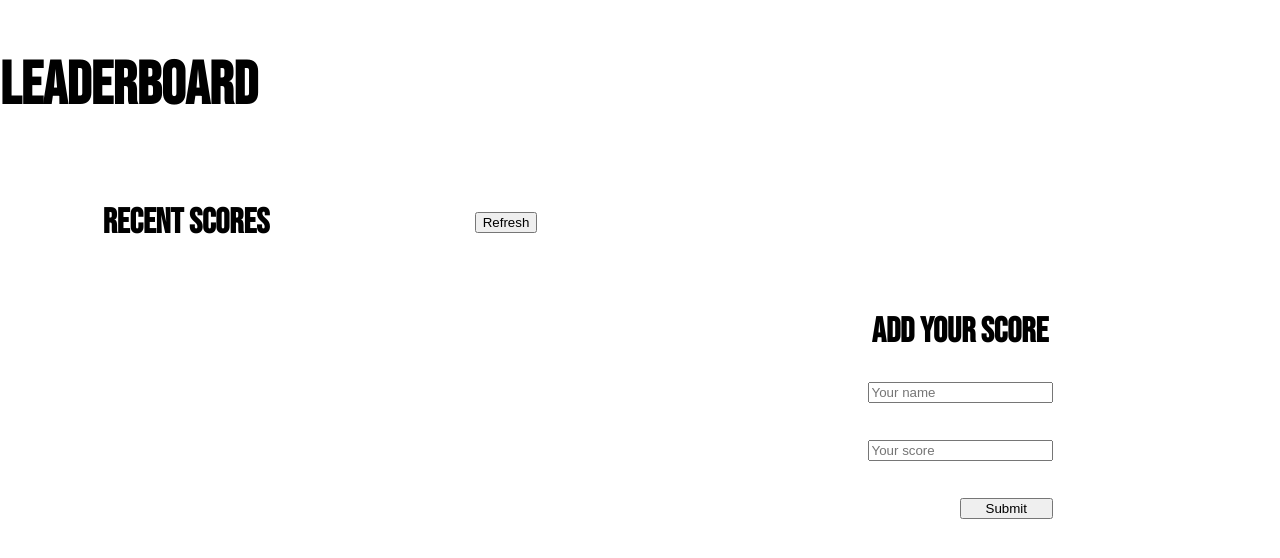
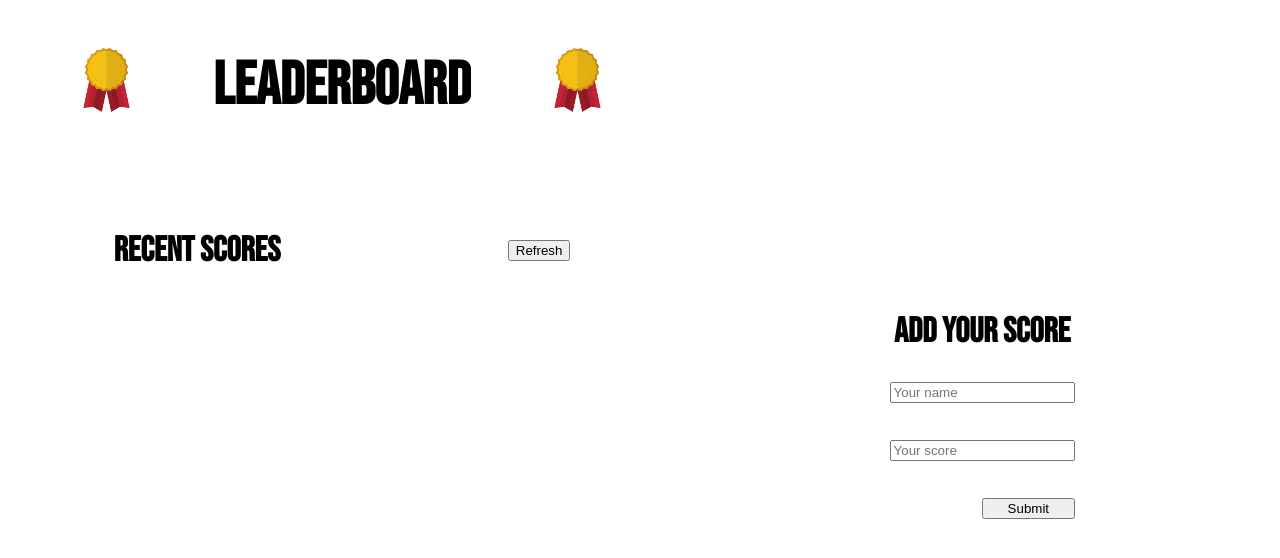
Before and after one commit to vechicin/Leaderboard, a website built with webpack: page src/index.html in a window 1280 px wide. Built offline with nearby package versions, Linux system fonts and the light colour scheme; no server answers.

Commit message:
Finish styling h1

```diff
--- a/src/index.html
+++ b/src/index.html
@@ -13,7 +13,11 @@
 
 <body>
   <section class="column" id="column-left">
-    <h1>Leaderboard</h1>
+    <div class="title-container">
+      <img src="../images/medal.png" alt="Medal">
+      <h1>Leaderboard</h1>
+      <img src="../images/medal.png" alt="Medal">
+    </div>
     <div class="score-title">
       <h2>Recent scores</h2>
       <button type="reset" class="refresh-button">Refresh</button>
--- a/src/style.css
+++ b/src/style.css
@@ -16,6 +16,15 @@ body {
 #column-right {
   justify-content: center;
   align-items: center;
+}
+
+.title-container {
+  display: flex;
+  height: 200px;
+}
+
+img {
+  height: 80%;
 }
 
 h1 {
```
Also changed, not shown: README.md, dist/index.bundle.js, dist/index.html, images/medal.png (added), images/screenshot.png (renamed from screenshot.png).
